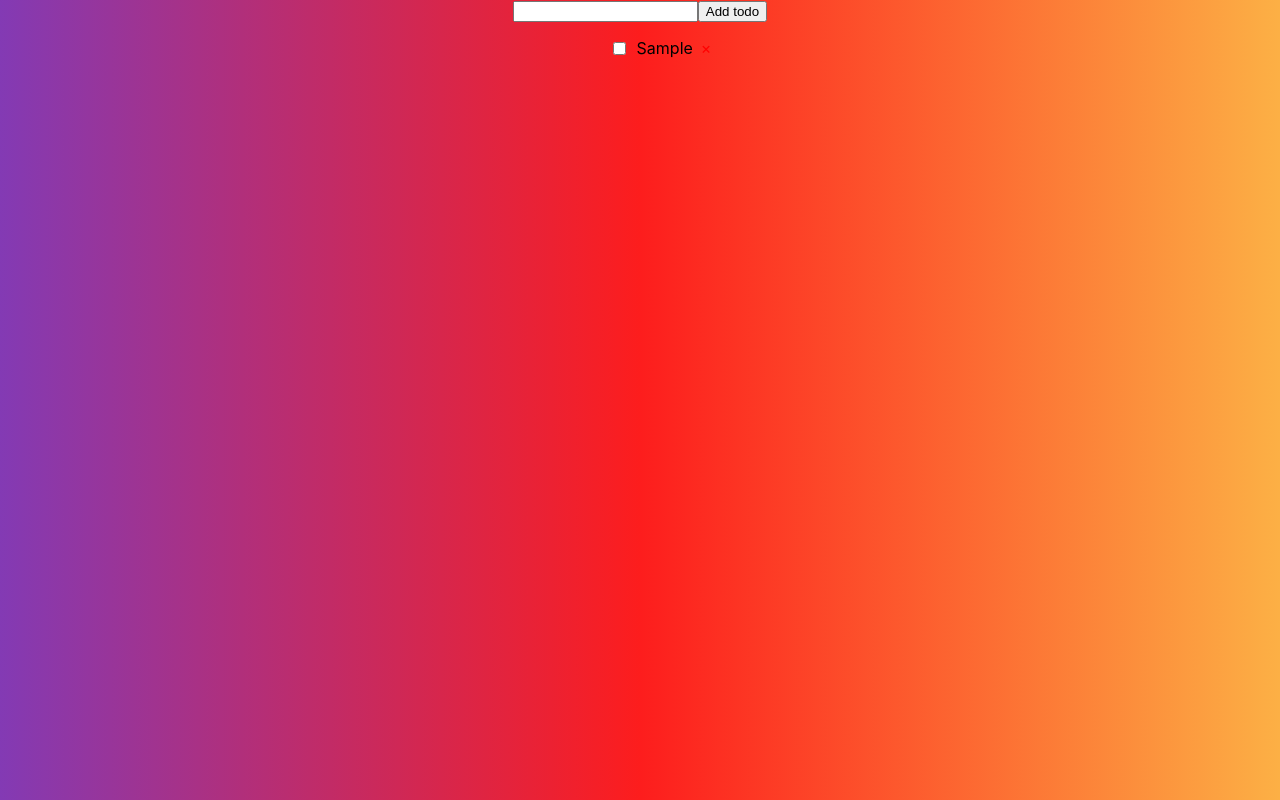
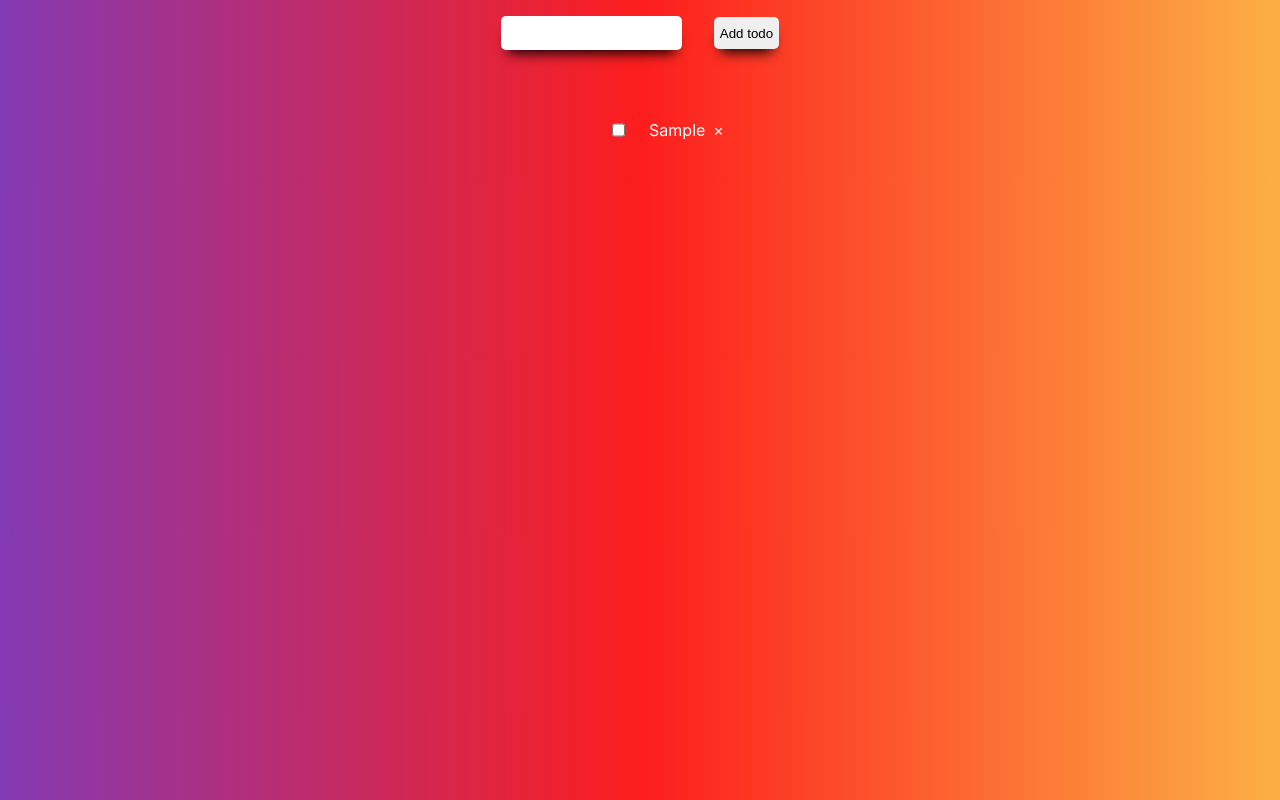
Before and after one commit to momonastia/react-redux-toolkit, a React (Create React App) app: page / in a window 1280 px wide. Both pictures are taken after typing "Sample" into the empty fields and a click on the button "Add todo". Built offline with nearby package versions, Linux system fonts and the light colour scheme.

Commit message:
Feat: input, button, list styles added

```diff
--- a/src/App.css
+++ b/src/App.css
@@ -10,6 +10,11 @@ body {
 
 .App {
   text-align: center;
+  display: flex;
+  flex-direction: column;
+  justify-content: center;
+  align-items: center;
+  gap: 1rem;
 }
 
 .ul {
@@ -21,13 +26,38 @@ li {
   justify-content: center;
   align-items: center;
   gap: 0.5rem;
+  color: white;
 }
 
 .delete {
-  color: red;
+  color: white;
   cursor: pointer;
+}
+
+.delete:hover {
+  color: rgb(89, 0, 0);
+  transform: scale(1.3);
+  transition: all 0.5s;
 }
 
 input:checked + span {
   text-decoration: line-through;
 }
+
+input,
+button {
+  border: none;
+  height: 2rem;
+  border-radius: 5px;
+  margin: 1rem;
+  -webkit-box-shadow: 0px 10px 13px -7px #000000,
+    5px 5px 15px 5px rgba(0, 0, 0, 0);
+  box-shadow: 0px 10px 13px -7px #000000, 5px 5px 15px 5px rgba(0, 0, 0, 0);
+}
+
+button:hover {
+  cursor: pointer;
+  background-color: rgba(252, 176, 69, 1);
+  color: white;
+  transition: all 0.5s;
+}
```
